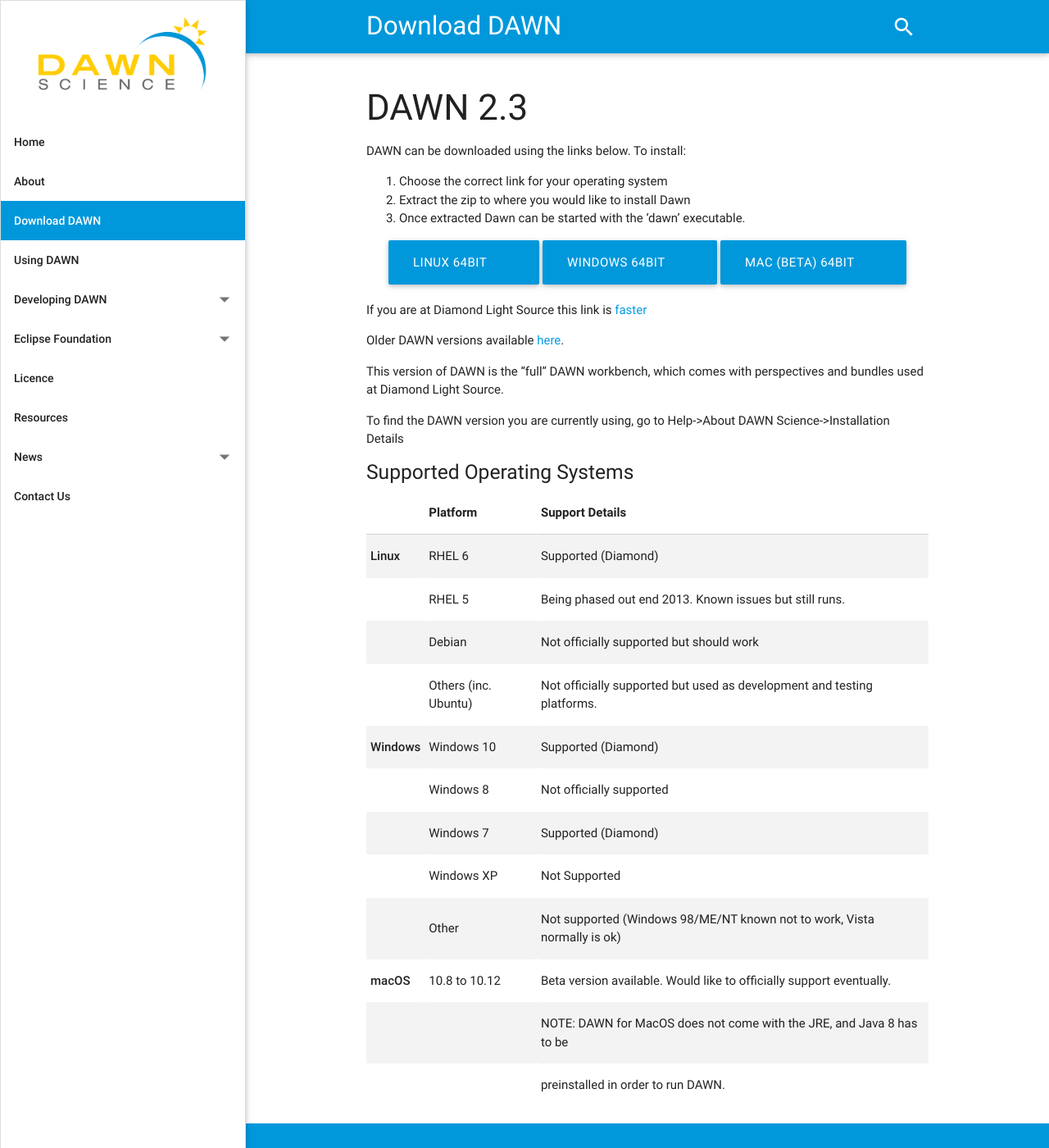
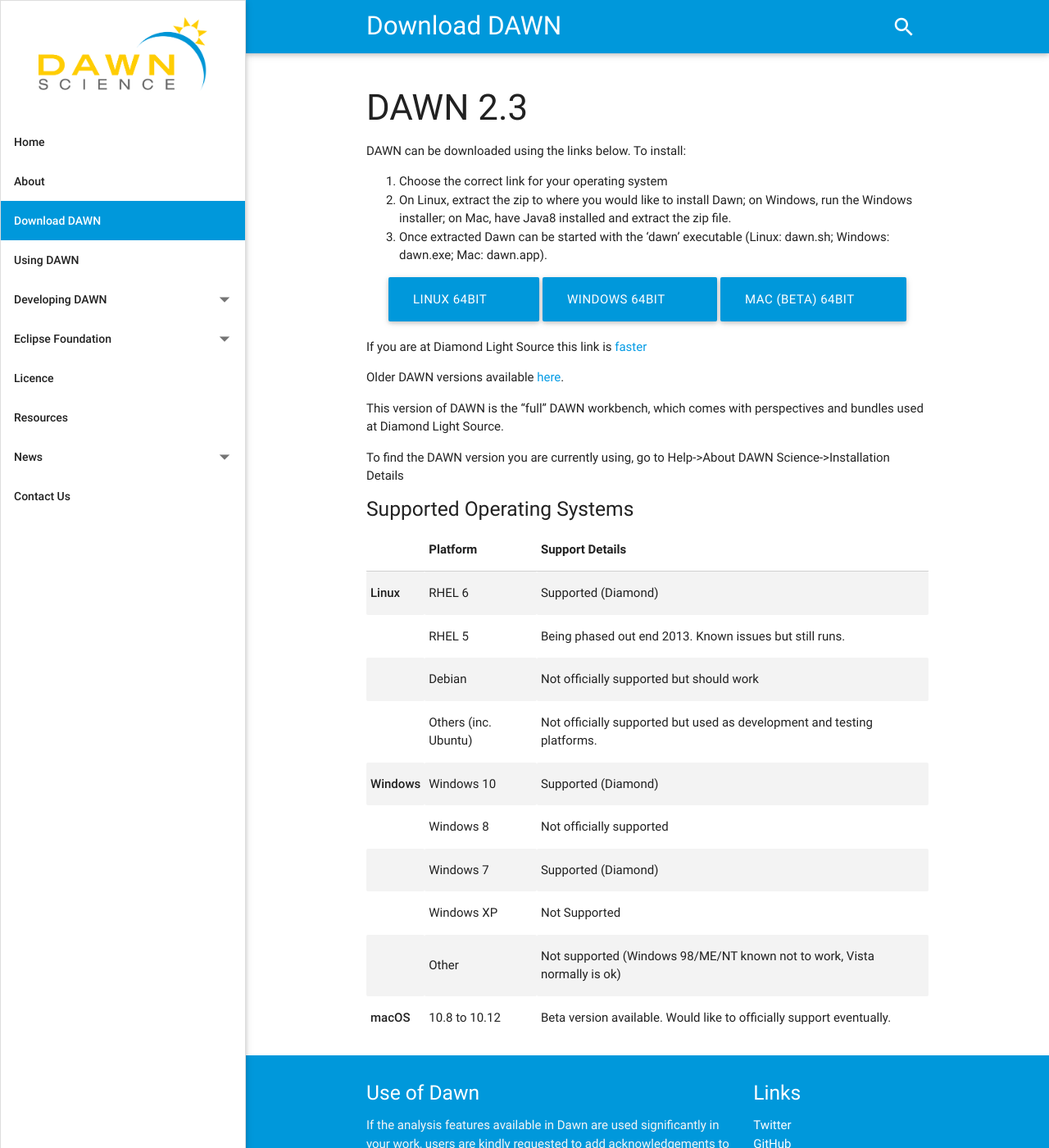
Before and after one commit to DawnScience/dawn-website, a Jekyll site: the page built from _pages/02_download-dawn.md, in a window 1280 px wide and 1400 px high. Shown: the whole window at 82% size. Built offline with Jekyll 4.4.1, drawn with Linux system fonts in a browser that asks for light colours; nearby versions of some CDN libraries.

Commit message:
Update 02_download-dawn.md

```diff
--- a/_pages/02_download-dawn.md
+++ b/_pages/02_download-dawn.md
@@ -7,8 +7,8 @@
 DAWN can be downloaded using the links below. To install:
 
 1. Choose the correct link for your operating system
-2. Extract the zip to where you would like to install Dawn
-3. Once extracted Dawn can be started with the 'dawn' executable.
+2. On Linux, extract the zip to where you would like to install Dawn; on Windows, run the Windows installer; on Mac, have Java8 installed and extract the zip file.
+3. Once extracted Dawn can be started with the 'dawn' executable (Linux: dawn.sh; Windows: dawn.exe; Mac: dawn.app).
 
 <div class="row center">
         <a href="http://opengda.org/DawnDiamond/2.3/downloads/builds-release/DawnDiamond-2.3.0.v20161123-1546-linux64.zip" class="btn-large waves-effect">
@@ -44,5 +44,3 @@
 |               | Windows XP           | Not Supported                                                            |
 |               | Other                | Not supported (Windows 98/ME/NT known not to work, Vista normally is ok) |
 | **macOS**     | 10.8 to 10.12        | Beta version available. Would like to officially support eventually.     |
-|               |                      | NOTE: DAWN for MacOS does not come with the JRE, and Java 8 has to be    |
-|               |                      | preinstalled in order to run DAWN.                                       |
```
